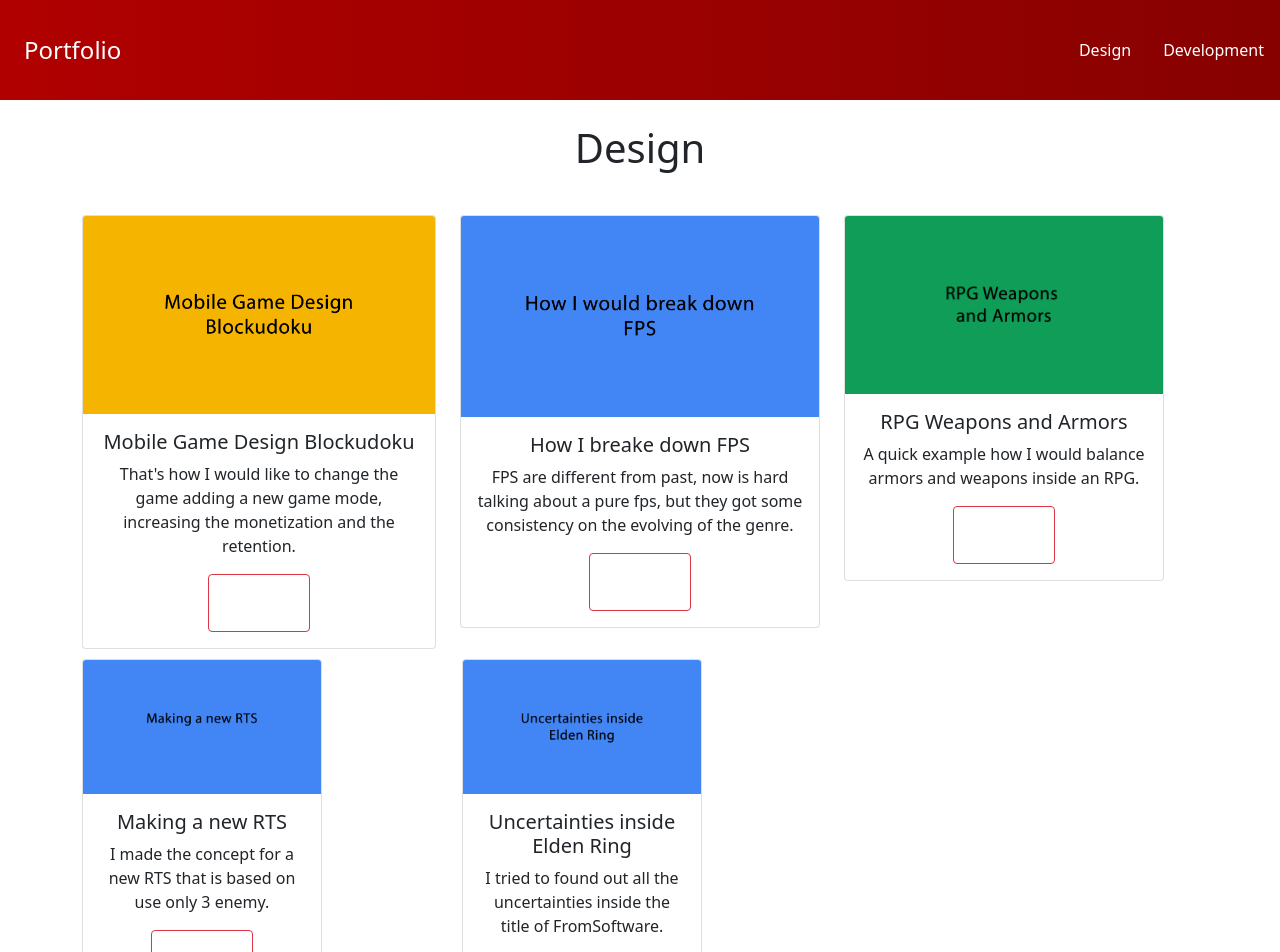
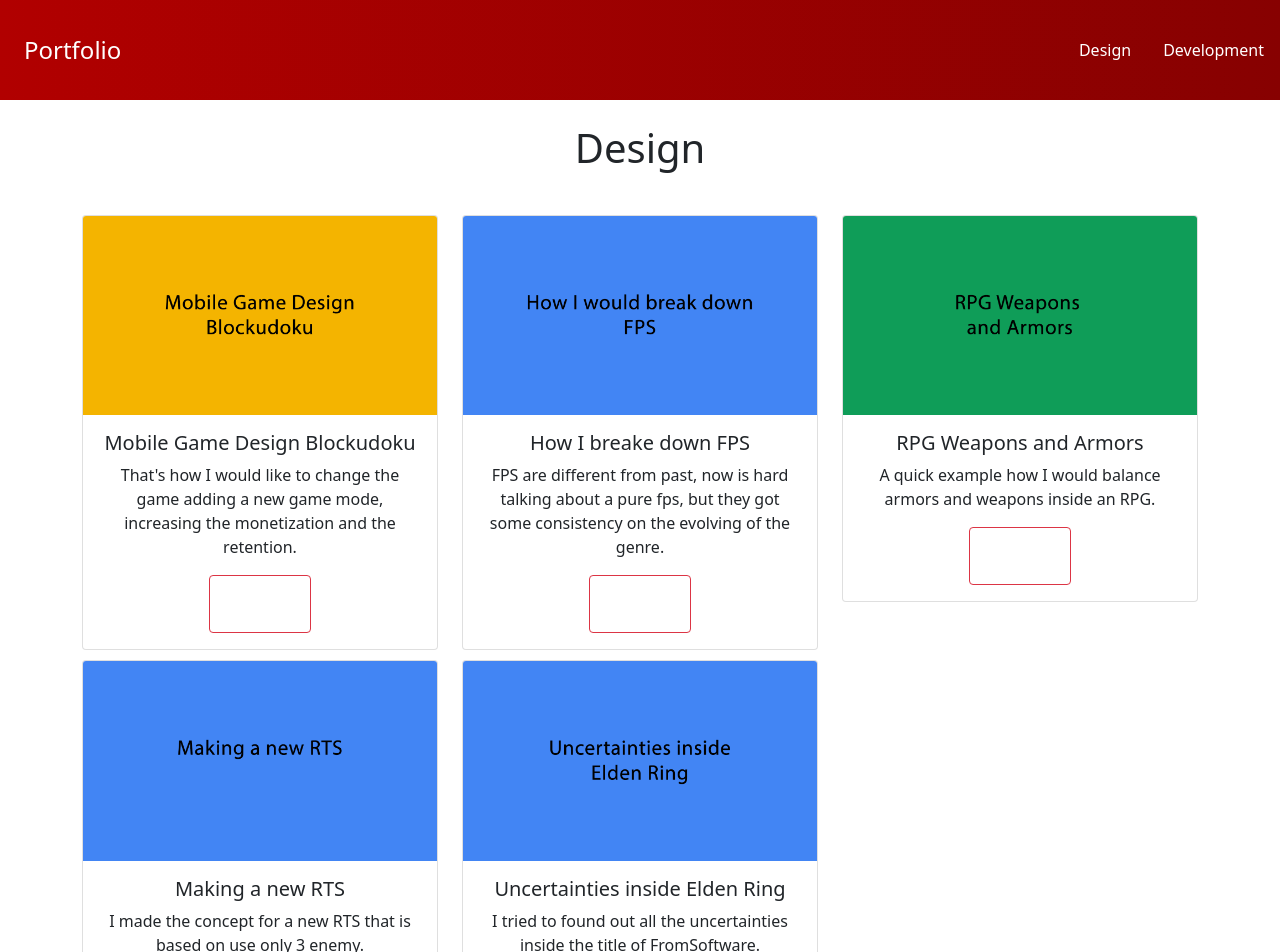
Before and after one commit to Raven-s-Soul/portfolio, a React (Create React App) app: page /portfolio/design in a window 1280 px wide. Shown: the top 952 px of the page. Built offline with nearby package versions, Linux system fonts and the light colour scheme.

Commit message:
update cards

```diff
--- a/src/App.css
+++ b/src/App.css
@@ -147,3 +147,25 @@ a:visited {
     }
 }
 */
+
+::-webkit-scrollbar {
+  width: 1rem;
+}
+
+::-webkit-scrollbar-track {
+  background: rgba(247, 86, 86, 0.199) ;
+}
+
+::-webkit-scrollbar-thumb {
+  background: hsl(1 10% 50% / 1) ;
+}
+
+::-webkit-scrollbar-thumb:hover {
+  background: hsl(1 80% 15% / 1) ;
+}
+
+@supports (scrollbar-color: red blue){
+  *{
+    scrollbar-color: rgba(247, 86, 86, 0.199) hsl(1 10% 50% / 1) ;
+  }
+}
--- a/src/components/Design.js
+++ b/src/components/Design.js
@@ -39,9 +39,9 @@ class Design extends Component {
             <hr/>
             <div className='row'>
 
-              <div className="col" >
+              <div className="col-12 col-md-6 col-lg-4" >
                   <div className='paddingtop'>
-                    <div className="card" style={{maxWidth: "45vh", minWidth:"25vh"}}>
+                    <div className="card" >
                         <img src={blockudoku} className="card-img-top" alt="..."/>
                         <div className="card-body">
                             <h5 className="card-title">Mobile Game Design Blockudoku</h5>
@@ -52,9 +52,9 @@ class Design extends Component {
                   </div>
               </div>
 
-              <div className="col" >
+              <div className="col-12 col-md-6 col-lg-4" >
                 <div className='paddingtop'>
-                  <div className="card" style={{maxWidth: "45vh", minWidth:"45vh"}}>
+                  <div className="card" >
                       <img src={fps} className="card-img-top" alt="..."/>
                       <div className="card-body">
                           <h5 className="card-title">How I breake down FPS</h5>
@@ -65,9 +65,9 @@ class Design extends Component {
                 </div>
               </div>
 
-              <div className="col" >
+              <div className="col-12 col-md-6 col-lg-4" >
               <div className='paddingtop'>
-                  <div className="card" style={{maxWidth: "40vh", minWidth:"40vh"}}>
+                  <div className="card" >
                       <img src={rpg} className="card-img-top" alt="..."/>
                       <div className="card-body">
                           <h5 className="card-title">RPG Weapons and Armors</h5>
@@ -78,9 +78,9 @@ class Design extends Component {
                 </div>
               </div>
 
-              <div className="col" >
+              <div className="col-12 col-md-6 col-lg-4" >
               <div className='paddingtop'>
-                  <div className="card" style={{maxWidth: "30vh", minWidth:"30vh"}}>
+                  <div className="card" >
                       <img src={rts} className="card-img-top" alt="..."/>
                       <div className="card-body">
                           <h5 className="card-title">Making a new RTS</h5>
@@ -91,9 +91,9 @@ class Design extends Component {
                 </div>
               </div>
 
-              <div className="col" >
+              <div className="col-12 col-md-6 col-lg-4" >
               <div className='paddingtop'>
-                  <div className="card" style={{maxWidth: "30vh", minWidth:"30vh"}}>
+                  <div className="card" >
                       <img src={uncertainties} className="card-img-top" alt="..."/>
                       <div className="card-body">
                           <h5 className="card-title">Uncertainties inside Elden Ring</h5>
@@ -104,7 +104,7 @@ class Design extends Component {
                 </div>
               </div>
 
-              <div className="col" >
+              <div className="col-12 col-md-6 col-lg-4" >
               <div className='paddingtop'>
 
               </div>
--- a/src/components/Dev.js
+++ b/src/components/Dev.js
@@ -22,9 +22,9 @@ class Dev extends Component {
             <hr/>
             <div className='row'>
 
-              <div className="col" >
+              <div className="col-12 col-md-6 col-lg-4" >
                   <div className='paddingtop'>
-                    <div className="card" style={{maxWidth: "40vh", minWidth:"30vh"}}>
+                    <div className="card" >
                         <img src={Alicias_AlienAdventure} className="card-img-top" alt="..."/>
                         <div className="card-body">
                             <h5 className="card-title">Alicia's Alien Adventure:<br/>Escape from GlurbGlorb!!</h5>
@@ -36,9 +36,9 @@ class Dev extends Component {
                   </div>
               </div>
 
-              <div className="col" >
+              <div className="col-12 col-md-6 col-lg-4" >
                 <div className='paddingtop'>
-                  <div className="card" style={{maxWidth: "30vh", minWidth:"30vh"}}>
+                  <div className="card" >
                       <img src={AutAut} className="card-img-top" alt="..."/>
                       <div className="card-body">
                           <h5 className="card-title">Aut Aut</h5>
@@ -50,25 +50,25 @@ class Dev extends Component {
               </div>
 
 
-              <div className="col" >
+              <div className="col-12 col-md-6 col-lg-4" >
               <div className='paddingtop'>
 
                 </div>
               </div>
 
-              <div className="col" >
+              <div className="col-12 col-md-6 col-lg-4" >
               <div className='paddingtop'>
 
                 </div>
               </div>
 
-              <div className="col" >
+              <div className="col-12 col-md-6 col-lg-4" >
                 <div className='paddingtop'>
 
                 </div>
               </div>
 
-              <div className="col" >
+              <div className="col-12 col-md-6 col-lg-4" >
                 <div className='paddingtop'>
 
                 </div>
```
